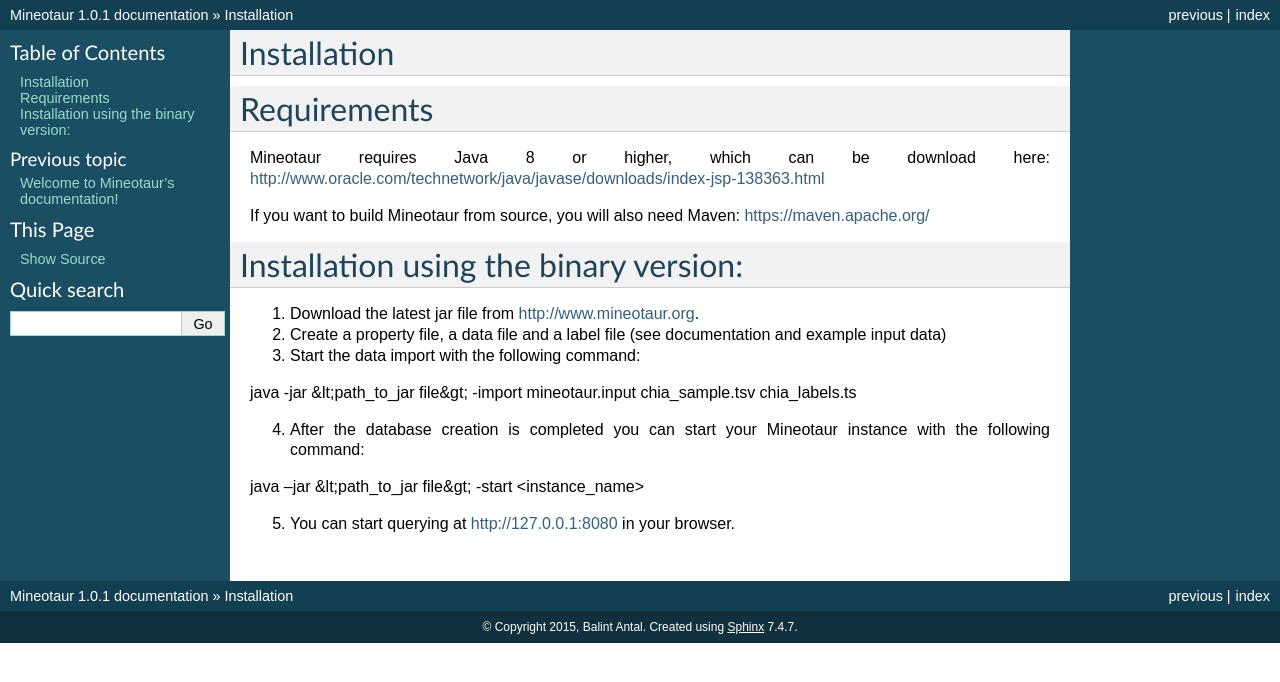
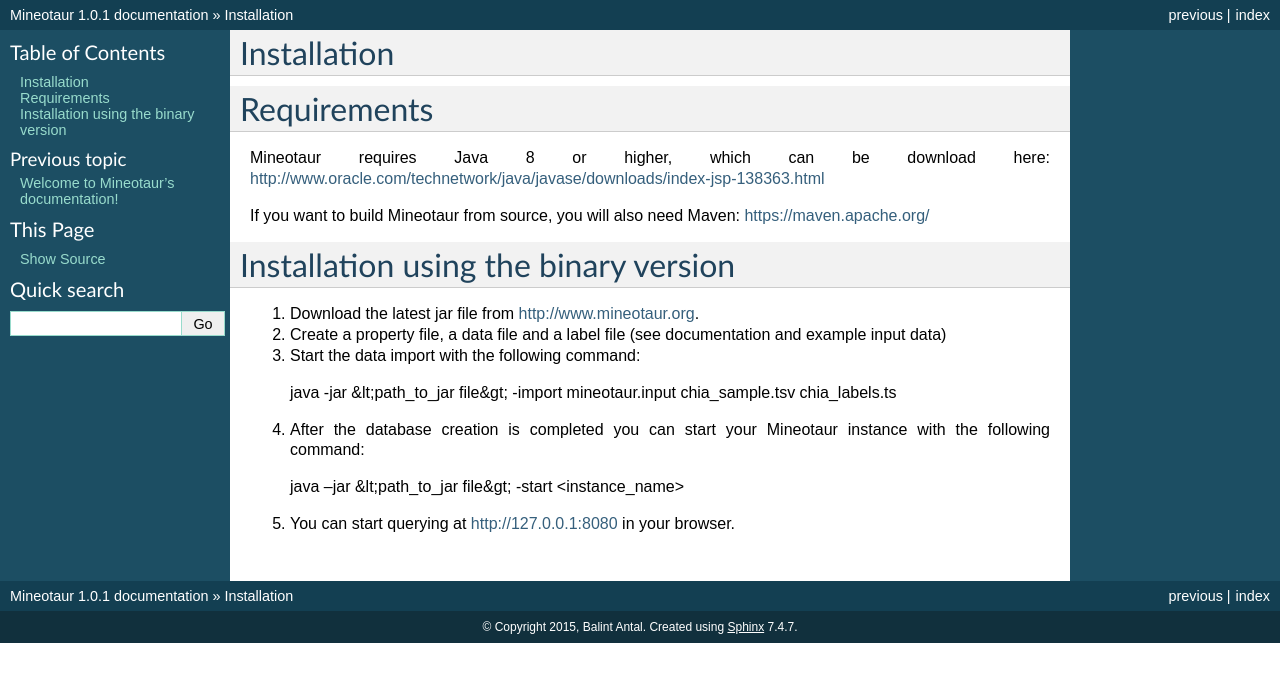
Before and after one commit to antalbalint/Mineotaur, a Sphinx documentation site: the page built from docs/install.rst, in a window 1280 px wide. Shown: the top 682 px of the page. Built offline with Sphinx 7.4.7, drawn with Linux system fonts in a browser that asks for light colours.

```diff
--- a/docs/install.rst
+++ b/docs/install.rst
@@ -10,17 +10,17 @@ http://www.oracle.com/technetwork/java/javase/downloads/index-jsp-138363.html
 If you want to build Mineotaur from source, you will also need Maven:
 https://maven.apache.org/
 
-Installation using the binary version:
-======================================
+Installation using the binary version
+=====================================
 
 1.	Download the latest jar file from http://www.mineotaur.org.
 2.	Create a property file, a data file and a label file (see documentation and example input data)
 3.	Start the data import with the following command::
 
-java -jar &lt;path_to_jar file&gt; -import mineotaur.input chia_sample.tsv chia_labels.ts
+    java -jar &lt;path_to_jar file&gt; -import mineotaur.input chia_sample.tsv chia_labels.ts
 
 4.	After the database creation is completed you can start your Mineotaur instance with the following command::
 
-java –jar &lt;path_to_jar file&gt; -start <instance_name>
+    java –jar &lt;path_to_jar file&gt; -start <instance_name>
 
 5.	You can start querying at http://127.0.0.1:8080 in your browser.
```
